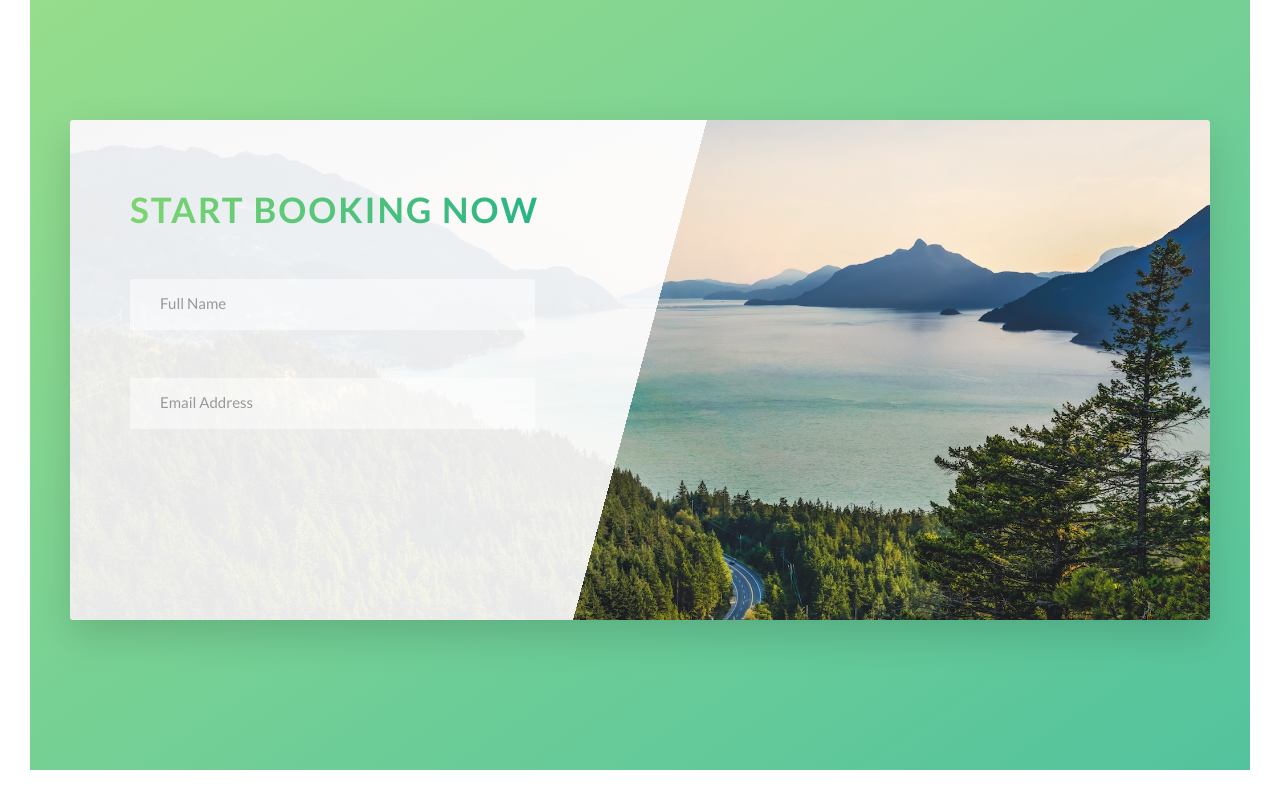
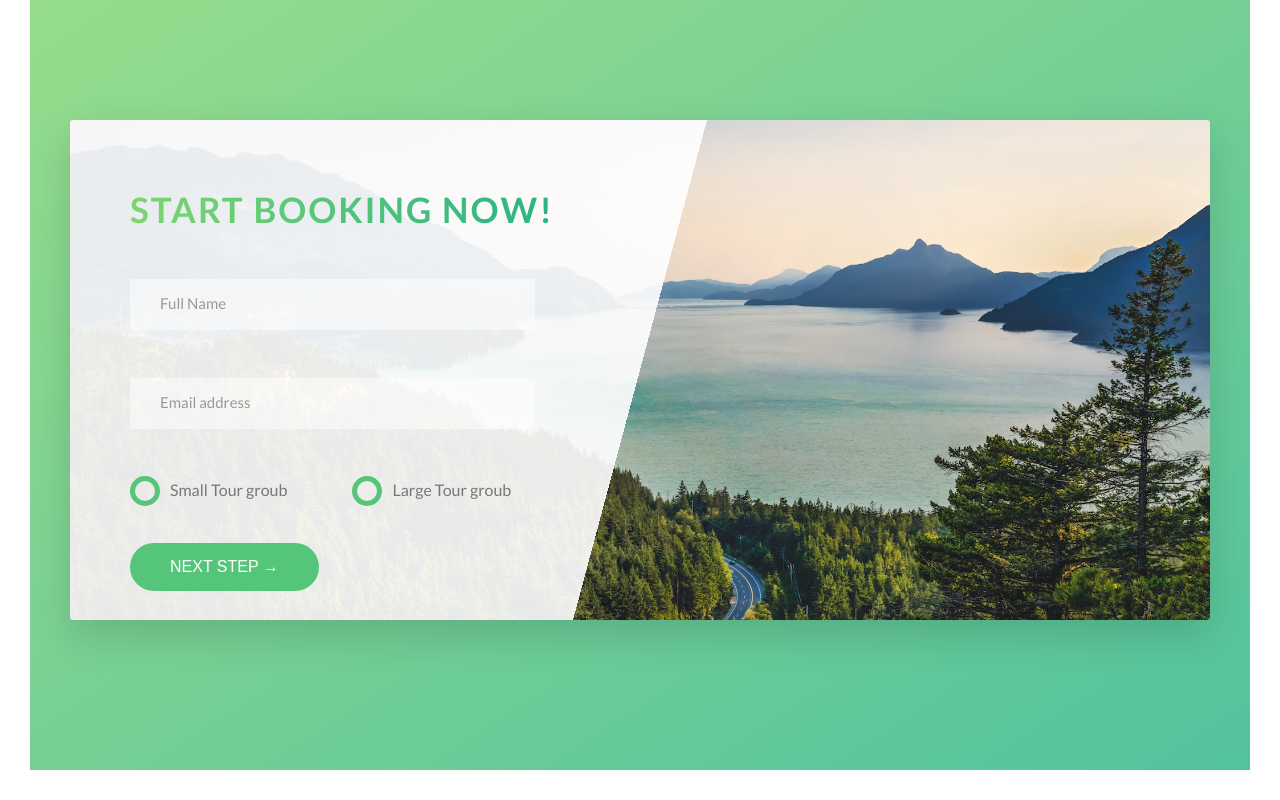
Before and after one commit to mohamedkbx/Natours-Landing-page, a website: page index.html in a window 1280 px wide. Shown: the part 4640-5440 px from the top of the page. Drawn offline with Linux system fonts and the light colour scheme.

Commit message:
feat: finish Booking Section

```diff
--- a/index.html
+++ b/index.html
@@ -314,7 +314,7 @@
             <div class="book__form">
               <form action="#" class="form">
                 <div class="u-margin-bottom-medium">
-                  <h2 class="heading__secondary">Start booking now</h2>
+                  <h2 class="heading__secondary">Start booking now!</h2>
                 </div>
                 <div class="form__groub">
                   <input
@@ -330,11 +330,30 @@
                   <input
                     class="form__input"
                     type="email"
-                    placeholder="Email Address  "
+                    placeholder="Email address  "
                     id="email"
                     required
                   />
-                  <label for="email" class="form__label">Email Address</label>
+                  <label for="email" class="form__label">Email address</label>
+                </div>
+                <div class="form__groub">
+                  <div class="form__radio-groub">
+                    <input type="radio" class="form__radio-input" id="small" name="size" />
+                    <label for="small" class="form__radio-label">
+                      <span class="form__radio-button"></span>
+                      Small Tour groub</label
+                    >
+                  </div>
+                  <div class="form__radio-groub">
+                    <input type="radio" class="form__radio-input" id="large" name="size" />
+                    <label for="large" class="form__radio-label">
+                      <span class="form__radio-button"></span>
+                      Large Tour groub</label
+                    >
+                  </div>
+                </div>
+                <div class="form__groub u-margin-top-medium">
+                  <button class="btn btn--green">Next Step &rarr;</button>
                 </div>
               </form>
             </div>
--- a/sass/base/utilities.scss
+++ b/sass/base/utilities.scss
@@ -16,6 +16,10 @@
 .u-margin-top-big {
   margin-top: 8rem;
 }
+
+.u-margin-top-medium {
+  margin-top: 4rem;
+}
 .u-margin-top-huge {
   margin-top: 10rem;
 }
--- a/sass/components/_button.scss
+++ b/sass/components/_button.scss
@@ -1,4 +1,5 @@
 .btn {
+  &,
   &:link,
   &:visited {
     text-transform: uppercase;
@@ -10,6 +11,10 @@
     text-align: center;
     transition: all 0.2s;
     position: relative;
+
+    //for button
+    border: none;
+    cursor: pointer;
   }
 
   &--animated {
@@ -27,7 +32,9 @@
     }
   }
 
-  &:active {
+  &:active,
+  &:focus {
+    outline: none;
     transform: translateY(0.3rem);
     box-shadow: 0 0.5rem 1rem rgba($color-black, 0.2);
   }
--- a/sass/components/_form.scss
+++ b/sass/components/_form.scss
@@ -14,6 +14,7 @@
     border-bottom: 3px solid transparent;
     width: 90%;
     display: block;
+    transition: all 0.3s;
 
     &:focus {
       outline: none;
@@ -44,4 +45,50 @@
     visibility: hidden;
     transform: translateY(-4rem);
   }
+
+  &__radio-groub {
+    width: 49%;
+    display: inline-block;
+  }
+
+  &__radio-input {
+    display: none;
+  }
+
+  &__radio-label {
+    font-size: $default-font-size;
+    cursor: pointer;
+    margin-right: 1rem;
+    position: relative;
+    padding-left: 4rem;
+  }
+
+  &__radio-button {
+    display: inline-block;
+    height: 3rem;
+    width: 3rem;
+    border: 5px solid $color-primary;
+    border-radius: 50%;
+    position: absolute;
+    left: 0;
+
+    &::after {
+      content: "";
+      display: block;
+      width: 1.3rem;
+      height: 1.3rem;
+      border-radius: 50%;
+      background-color: $color-primary;
+      position: absolute;
+      top: 50%;
+      left: 50%;
+      transform: translate(-50%, -50%);
+      transition: all 0.2s;
+      opacity: 0;
+    }
+  }
+
+  &__radio-input:checked + &__radio-label > &__radio-button::after {
+    opacity: 1;
+  }
 }
```
Also changed, not shown: css/style.css.
